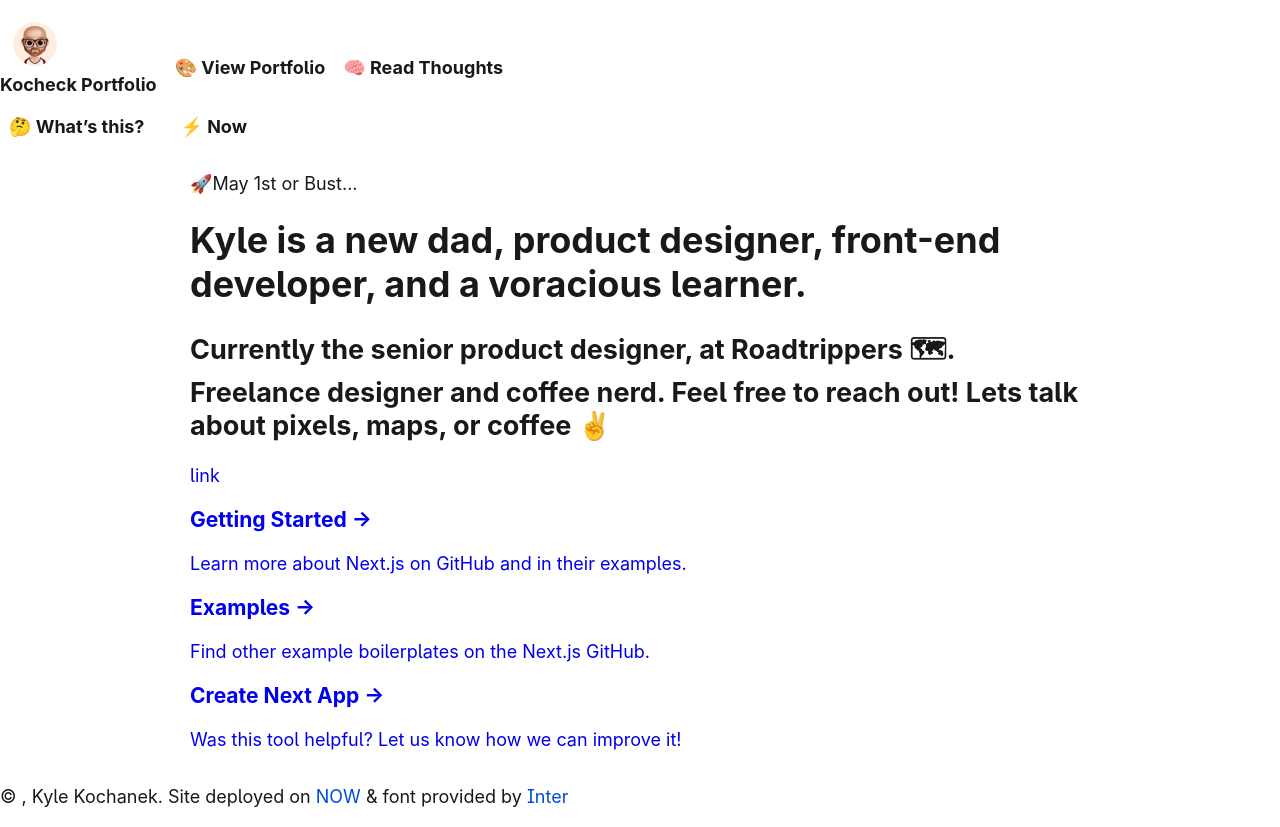
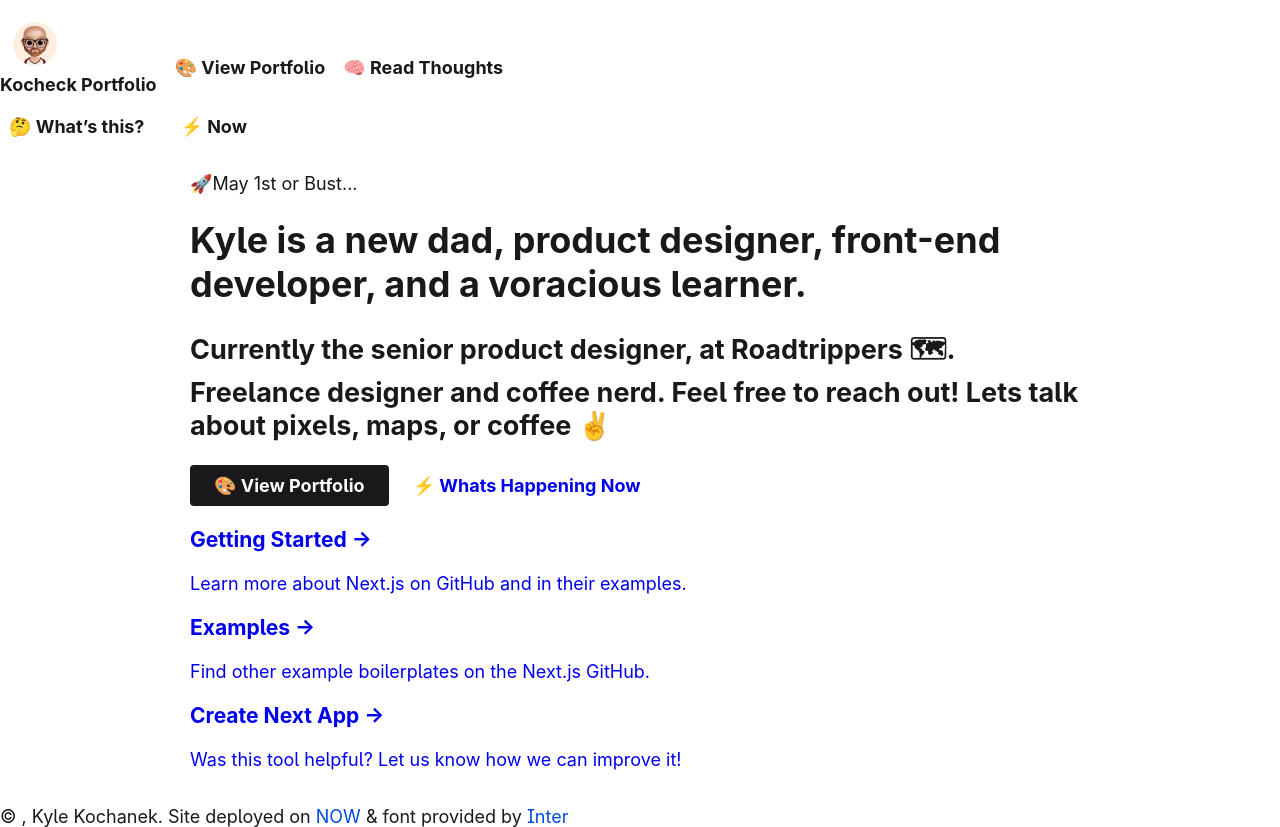
Before and after one commit to kocheck/KocheckNextJs, a Next.js app: page / in a window 1280 px wide. Built offline with nearby package versions, Linux system fonts and the light colour scheme; no server answers; a web font is replaced by a local one.

Commit message:
added a button componant

```diff
--- a/components/button.js
+++ b/components/button.js
@@ -1,9 +1,40 @@
 import React from 'react';
 
-const Button = () => (
-  <div>
-    <a href="/">link</a>
-  </div>
+const Button = props => (
+  <>
+    <a className={props.state} href={props.link}>
+      <div className="buttonStyle">{props.title}</div>
+    </a>
+
+    <style jsx>{`
+      .isOn > .buttonStyle {
+        background-color: var(--label-Primary);
+        color: var(--body-background);
+      }
+      .isOn > .buttonStyle:hover {
+        background-color: var(--body-background);
+        color: var(--label-Primary);
+      }
+      //   Is Off =====
+      .isOff > .buttonStyle {
+        background-color: var(--body-background);
+        color: var(--label-Primary);
+      }
+      .isOff > .buttonStyle:hover {
+        color: var(--label-Secondary);
+        margin-left: 4px;
+      }
+
+      .buttonStyle {
+        display: inline-block;
+        border-radius: 0.222222222rem;
+        padding: 0.555555556rem 1.333333333rem;
+        align-items: center;
+        font-weight: bold;
+        transition: 0.3s all;
+      }
+    `}</style>
+  </>
 );
 
 export default Button;
--- a/pages/index.js
+++ b/pages/index.js
@@ -30,7 +30,8 @@ const Home = () => (
             designer and coffee nerd. Feel free to reach out! Lets talk about
             pixels, maps, or coffee ✌️
           </h2>
-          <Button link="link" />
+          <Button link="/portfolio" title="🎨 View Portfolio" state="isOn" />
+          <Button link="/now" title="⚡️ Whats Happening Now" state="isOff" />
 
           <div className="row">
             <Link href="https://github.com/zeit/next.js#setup">
```
